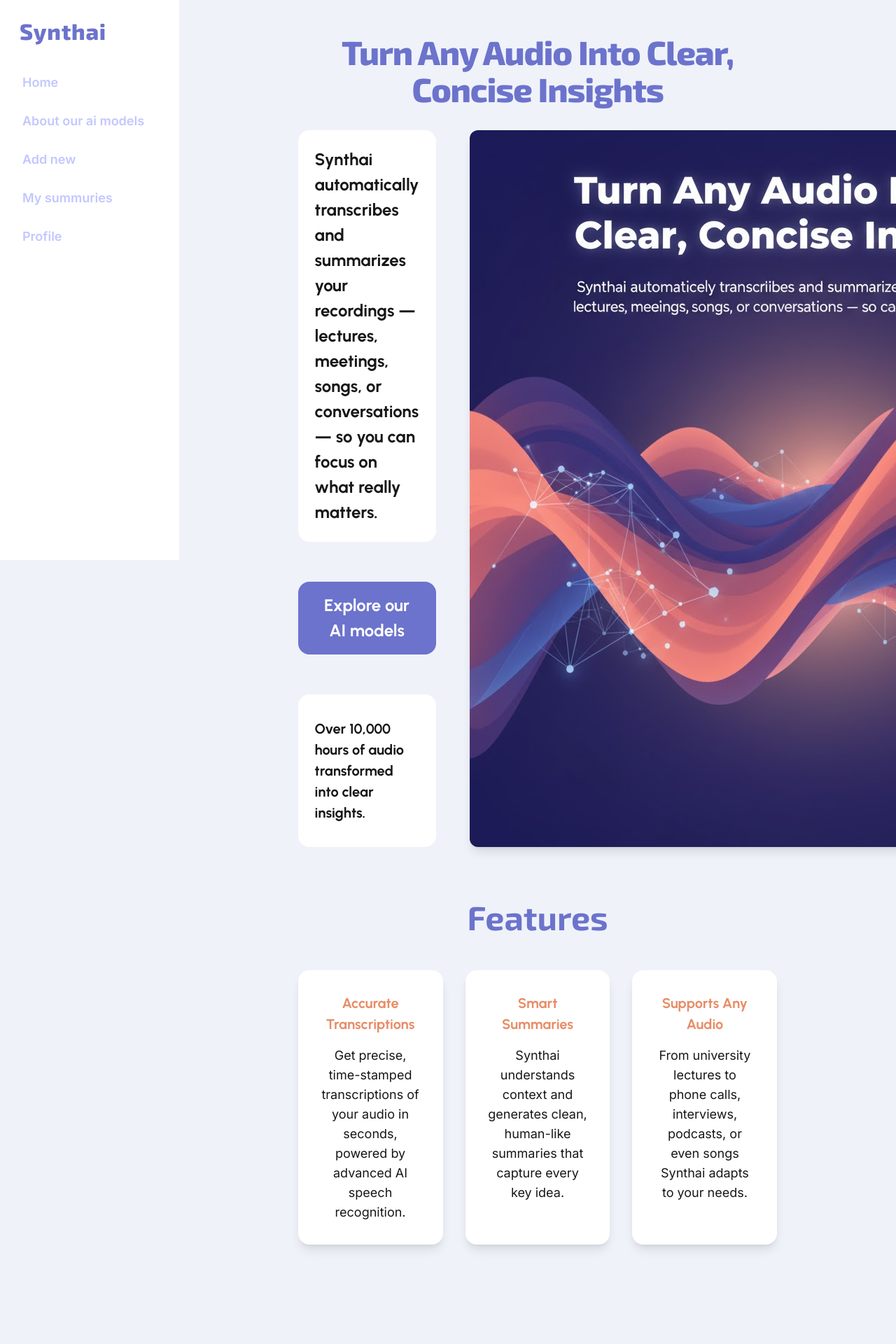
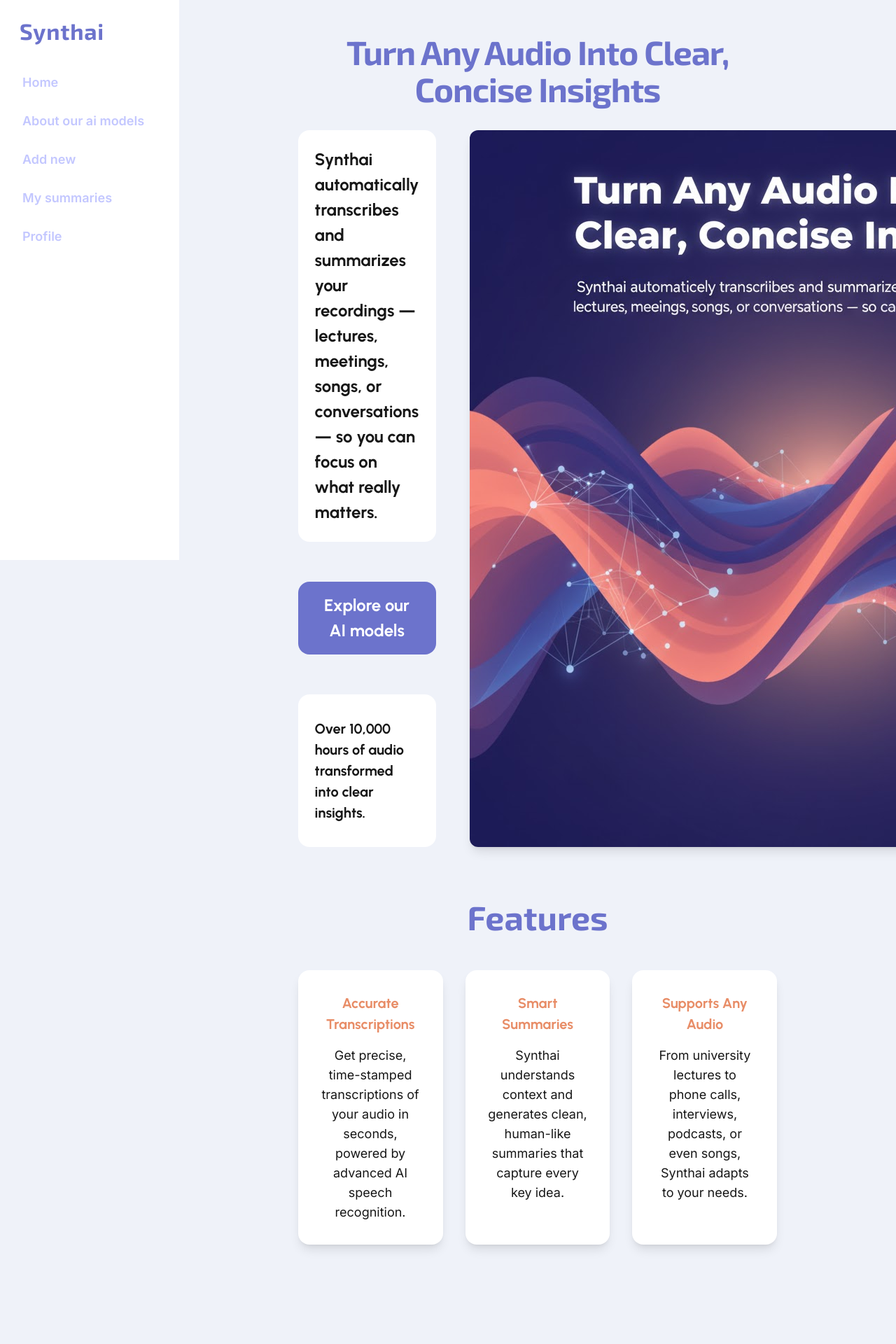
Before and after one commit to fabilier228/ai.synthai.src.frontend, a Next.js app: page / in a window 1280 px wide. Shown: the top 1920 px of the page at 70% size. Built offline with nearby package versions, Linux system fonts and the light colour scheme.

Commit message:
pr comments resolved

```diff
--- a/src/components/FeatureSection.tsx
+++ b/src/components/FeatureSection.tsx
@@ -17,7 +17,7 @@
     title: "Supports Any Audio",
     titleClass: "text-secondary",
     content:
-      "From university lectures to phone calls, interviews, podcasts, or even songs Synthai adapts to your needs.",
+      "From university lectures to phone calls, interviews, podcasts, or even songs, Synthai adapts to your needs.",
   },
 ];
 
@@ -36,7 +36,7 @@
             <h3 className={`text-h4 font-heading mb-4 ${f.titleClass}`}>
               {f.title}
             </h3>
-            <p className="text-body_md md:text-body_lg  font-snas text-text">{f.content}</p>
+            <p className="text-body_md md:text-body_lg  font-sans text-text">{f.content}</p>
           </div>
         ))}
       </div>
--- a/src/components/Header.tsx
+++ b/src/components/Header.tsx
@@ -12,7 +12,7 @@
       {/* Desktop sidebar */}
       <aside className="hidden md:flex flex-col w-64 h-screen bg-surface fixed top-0 left-0 z-[101] p-6">
         <div className="pl-1">
-          <span className="block text-primary text-styled_md font-extrabold tracking-wide text-left leading-tight font-styled text-h1">
+          <span className="block text-primary text-styled_md  tracking-wide text-left leading-tight font-styled">
             Synthai
           </span>
         </div>
--- a/src/components/Navbar.tsx
+++ b/src/components/Navbar.tsx
@@ -57,7 +57,7 @@
           href="#"
           className="text-primary_muted hover:text-primary transition-colors text-btn_sm mb-1 py-2 px-2"
         >
-          My summuries
+          My summaries
         </a>
         <a
           href="#"
--- a/src/components/TopSection.tsx
+++ b/src/components/TopSection.tsx
@@ -36,7 +36,7 @@
     <div className="w-full flex flex-col items-center px-4">
       {/* DESKTOP */}
       <h1
-        className="hidden md:block w-full font-extrabold text-styled_lg font-styled leading-[110%] tracking-tight text-center text-primary mt-12 max-w-none"
+        className="hidden md:block w-full text-styled_lg font-styled leading-[110%] tracking-tight text-center text-primary mt-12 max-w-none"
       >
         Turn Any Audio Into Clear, Concise Insights
       </h1>
--- a/tailwind.config.mjs
+++ b/tailwind.config.mjs
@@ -1,4 +1,3 @@
-import { lineHeight } from '@mui/system';
 
 /** @type {import('tailwindcss').Config} */
 const config = {
```
